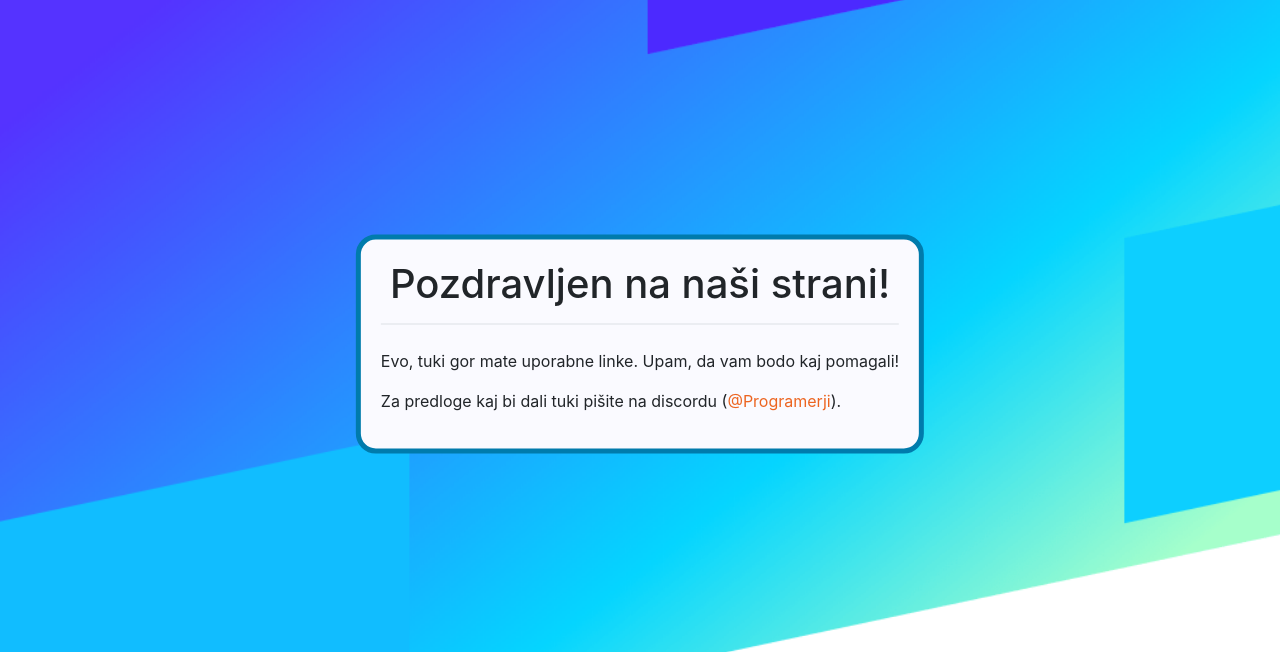
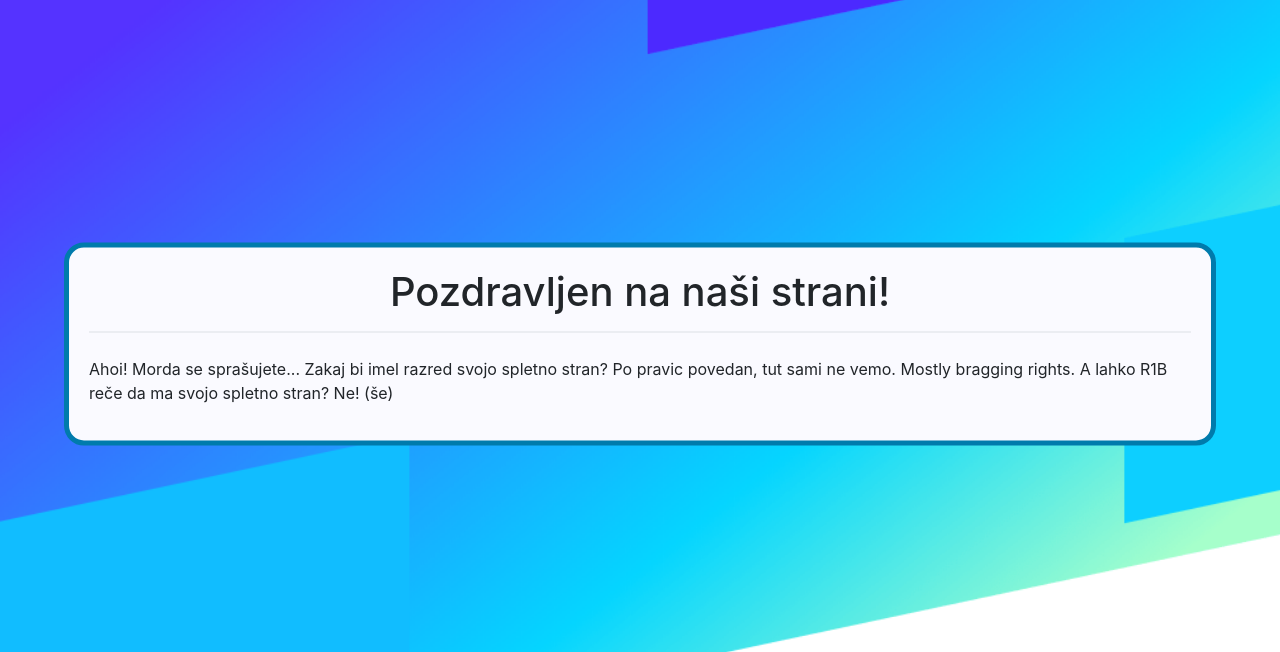
Before and after one commit to R1C-VEG/Website, a PHP site: page / in a window 1280 px wide. Shown: the part 64-716 px from the top of the page. Run offline with PHP 8.4, Linux system fonts and the light colour scheme.

Commit message:
Updatan description
Text je zdej bl namenjen zunanjim obiskovalcem k ns ne poznajo. Zdej lahko flexamo.

```diff
--- a/index.php
+++ b/index.php
@@ -51,8 +51,8 @@
 
     <div class="wDiv">
       <h1 class="text-center border-bottom pb-3"> Pozdravljen na naši strani! </h1>
-        <p class="pt-3"> Evo, tuki gor mate uporabne linke. Upam, da vam bodo kaj pomagali! </p>
-        <p> Za predloge kaj bi dali tuki pišite na discordu (<font color="#ec6521">@Programerji</font>). </p>
+        <p class="pt-3"> Ahoi! Morda se sprašujete... Zakaj bi imel razred svojo spletno stran? Po pravic povedan, tut sami ne vemo. Mostly bragging rights. A lahko R1B reče da ma svojo spletno stran? Ne! (še) </p>
+
     </div>
 
     <!-- Optional JavaScript -->
```
